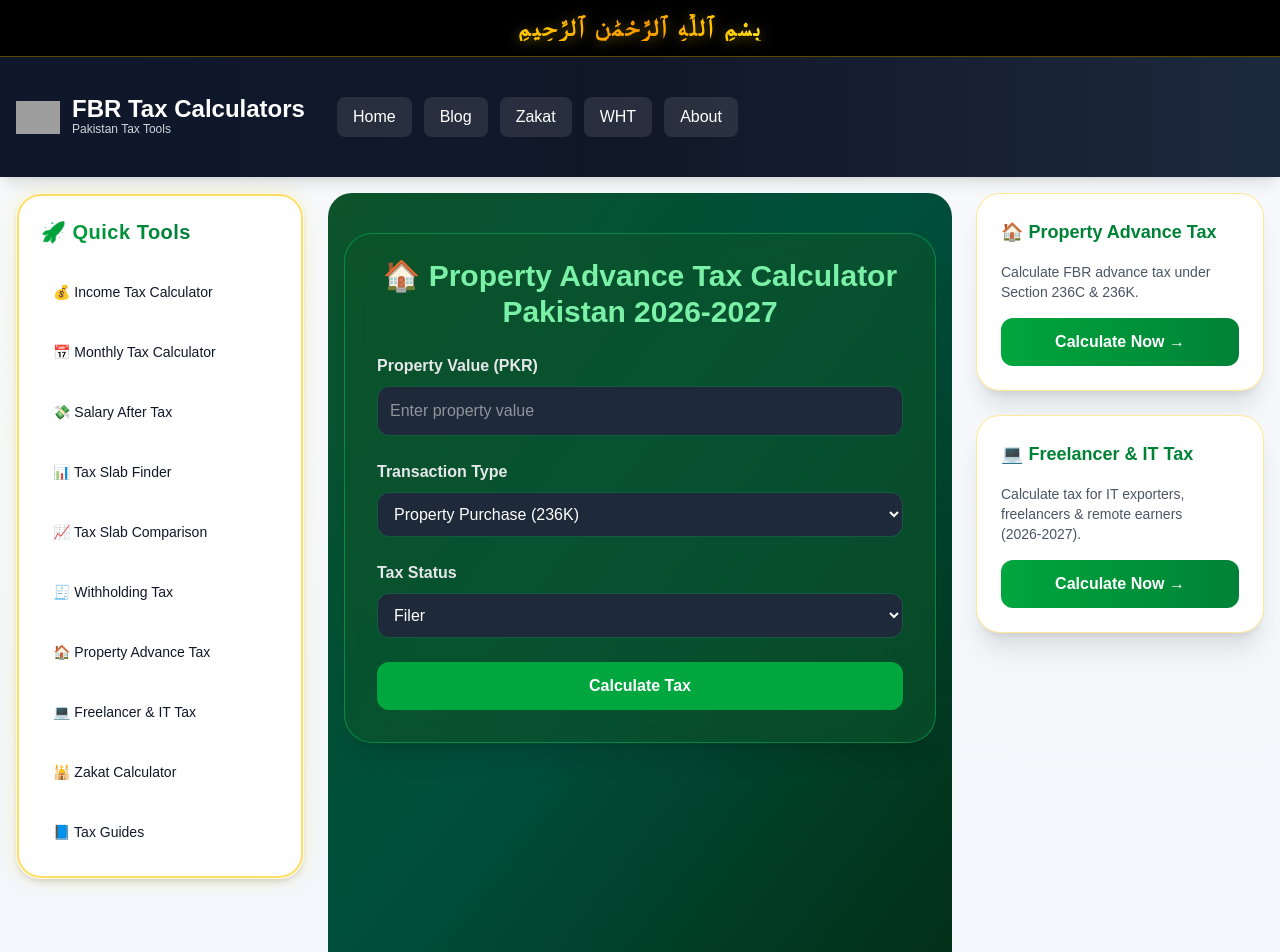
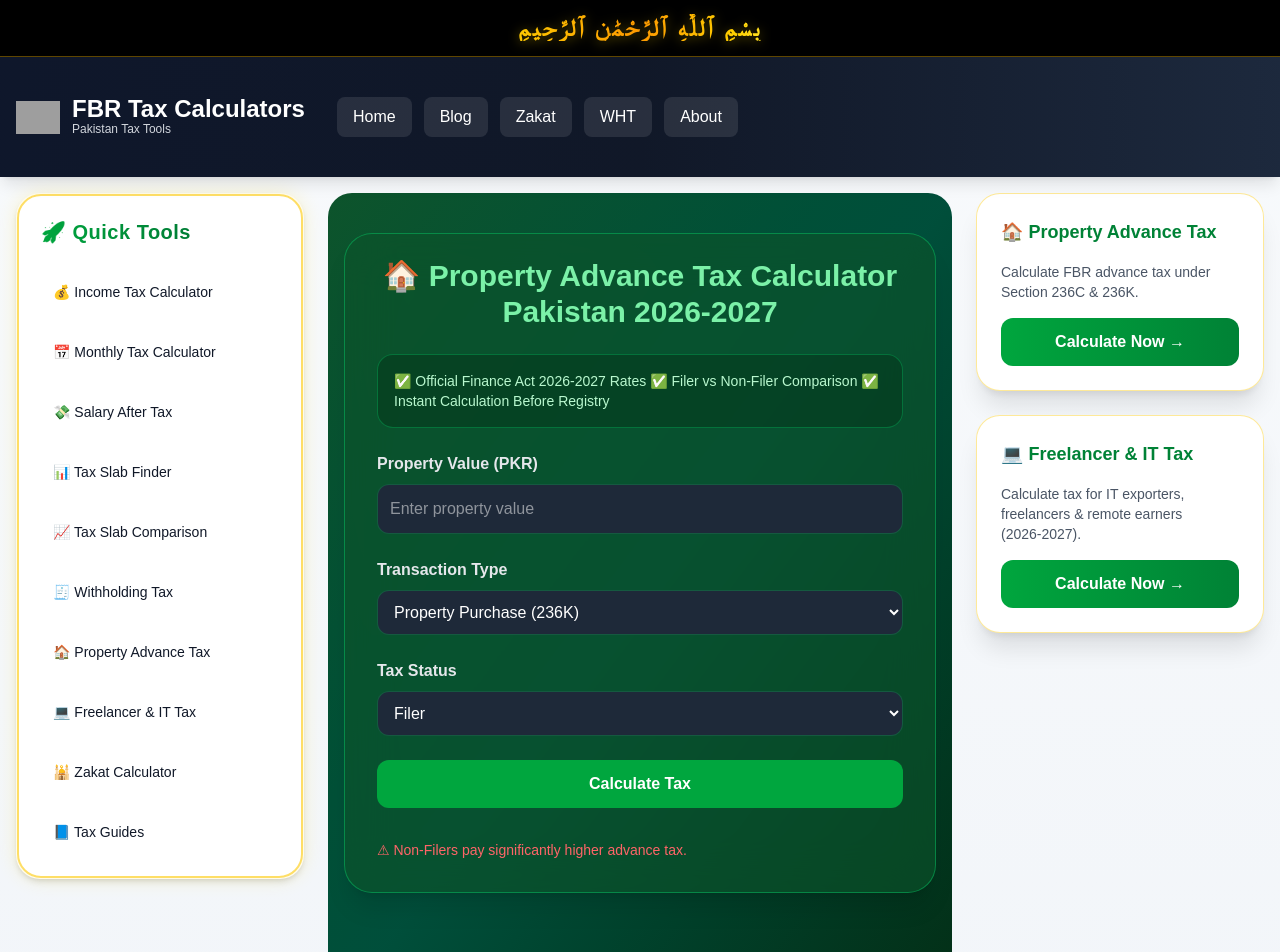
Before and after one commit to muhammadobaid1986/fbrtaxcalculators, a Next.js app: page /property-advance-tax-calculator-pakistan in a window 1280 px wide. Shown: the top 952 px of the page. Built offline with nearby package versions, Linux system fonts and the light colour scheme; grey boxes are pictures that could not be loaded.

Commit message:
Enhanced Property page with hero impact section and non-filer warning

```diff
--- a/app/property-advance-tax-calculator-pakistan/PropertyAdvanceCalculator.tsx
+++ b/app/property-advance-tax-calculator-pakistan/PropertyAdvanceCalculator.tsx
@@ -38,6 +38,12 @@ export default function PropertyAdvanceCalculator() {
         <h1 className="text-3xl font-bold text-green-300 mb-6 text-center">
           🏠 Property Advance Tax Calculator Pakistan 2026‑2027
         </h1>
+
+        <div className="bg-green-950/40 border border-green-400/30 p-4 rounded-2xl mb-6 text-sm text-green-200">
+  ✅ Official Finance Act 2026‑2027 Rates
+  ✅ Filer vs Non‑Filer Comparison
+  ✅ Instant Calculation Before Registry
+</div>
 
         <div className="space-y-6">
 
@@ -89,6 +95,10 @@ export default function PropertyAdvanceCalculator() {
             Calculate Tax
           </button>
 
+            <p className="text-red-400 text-sm mt-2">
+  ⚠ Non‑Filers pay significantly higher advance tax.
+</p>
+
           {tax !== null && (
             <div className="mt-6 bg-green-950/40 p-6 rounded-2xl border border-green-400/40">
               <p>Rate Applied: {(rateApplied! * 100).toFixed(2)}%</p>
```
